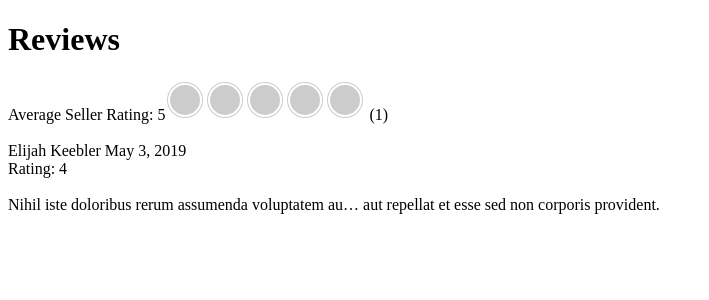
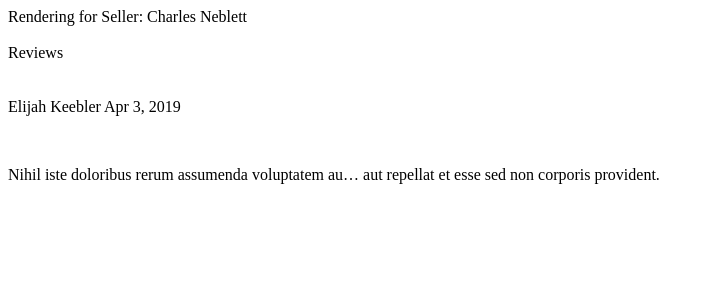
Before and after one commit to mock-etsy/cnebs-reviews, a React app: page / in a window 1280 px wide. Shown: the top 300 px of the page, without its empty margins (0-709 px from the left). Built offline with nearby package versions, Linux system fonts and the light colour scheme; no server answers; the HTML template or start-up script is replaced by a standard one.

Commit message:
Implemented style with react-bootstrap

```diff
--- a/client/src/app.jsx
+++ b/client/src/app.jsx
@@ -13,6 +13,7 @@ class App extends React.Component {
     this.state = {
       currentSeller        : 'Charles Neblett',
       currentAverageRating : 5,
+      sellerIds            : [],
       currentReviews       : [
                                 {
                                   name   : "Elijah Keebler",
@@ -21,7 +22,6 @@ class App extends React.Component {
                                   review : "Nihil iste doloribus rerum assumenda voluptatem au… aut repellat et esse sed non corporis provident."
                                 }
                              ],
-      sellerIds            : [],
     };
 
     // binds:
@@ -57,7 +57,7 @@ class App extends React.Component {
           currentReviews       : reviews
         })
       })
-      .catch( err => console.log(`Error retrieving seller info for id ${id}:\n${err}`));
+      .catch( err => console.log(`Error retrieving seller info for id ${id}:\n${err}`) );
   }
 
   // Update state of current reviews on refresh
@@ -78,18 +78,28 @@ class App extends React.Component {
     return (
     <Container>
       <Row>
-        <h1>Reviews</h1>
+        <Col md={{offset: 5}}>
+          Rendering for Seller: {this.state.currentSeller}
+        </Col>
       </Row>
-      <Row>
+      <br />
+      <Row noGutters={true}>
+        <Col md={{span: 1}}>
+          <span className='reviewsHeader'>Reviews </span>
+        </Col>
+        <Col>
           <Average
             averageRating={this.state.currentAverageRating}
             totalReviews={this.state.currentReviews.length}
           />
+        </Col>
       </Row>
       <Row>
+        <Col>
           <ReviewList
             currentReviews={this.state.currentReviews}
           />
+        </Col>
       </Row>
     </Container>
     );
--- a/client/src/components/average-rating.jsx
+++ b/client/src/components/average-rating.jsx
@@ -1,20 +1,18 @@
-import React from "react";
+import React      from "react";
 import Rating     from 'react-rating';
+import Container  from 'react-bootstrap/Container'
 
 const Average = (props) => {
-
   return (
-
-    <div>
-      <span>Average Seller Rating: {props.averageRating}</span>
-
+    <Container>
       <Rating
-      readonly
-      />
-
-      <span> ({props.totalReviews})</span>
-    </div>
-
+            className='stars'
+            readonly
+            fullSymbol='fa fa-star fa-1.5x'
+            emptySymbol='fa fa-star-o fa-1.5x'
+            initialRating={props.averageRating}
+          />
+    </Container>
   )
 }
 
--- a/client/src/components/review.jsx
+++ b/client/src/components/review.jsx
@@ -1,8 +1,7 @@
-import React from "react";
+import React         from "react";
 import reviewBuilder from "../utilities/reviewBuilder.jsx"
 
 const Review = (props) => {
-
   return (
     <div>
       <br />
@@ -10,7 +9,6 @@ const Review = (props) => {
       <br />
     </div>
   )
-
 }
 
 export default Review;
--- a/client/src/utilities/dateConverter.jsx
+++ b/client/src/utilities/dateConverter.jsx
@@ -14,7 +14,7 @@ const dateConverter = (data) => {
 
   let ymdArr  = data.slice(0, 10).split('-')   // ['2018', '07', '26']
 
-  const month = months[Number(ymdArr[1])]; // Jul
+  const month = months[Number(ymdArr[1])-1]; // Jul
   const day   = Number(ymdArr[2]);         // 26
   const year  = Number(ymdArr[0]);         // 2018
 
--- a/client/src/utilities/reviewBuilder.jsx
+++ b/client/src/utilities/reviewBuilder.jsx
@@ -1,24 +1,28 @@
-import React from "react";
+import React         from "react";
+import Rating        from "react-rating";
 import dateConverter from "./dateConverter.jsx"
 
 const reviewBuilder = (data) => {
-
-  console.log('test all data: \n', data.name);
-
   return (
     <div>
-      <span classname='reviewDate'>
-        {data.name} {dateConverter(data.date)}
+      <span className='reviewName'>
+        {data.name}
       </span>
-      <br />
-      <span classname='reviewRating'>
-        Rating: {data.rating}
+      <span className='reviewDate'>
+        {`  ${dateConverter(data.date)}`}
       </span>
-      <br />
-      <br />
-      <span classname='reviewText'>
+      <p className='reviewRating'>
+      <Rating
+            className='stars'
+            readonly
+            fullSymbol='fa fa-star fa-1x'
+            emptySymbol='fa fa-star-o fa-1x'
+            initialRating={data.rating}
+      />
+      </p>
+      <p className='reviewText'>
         {data.review}
-      </span>
+      </p>
     </div>
   );
 }
```
Also changed, not shown: 4 other files (tests, documents, lock files or other folders). Lines whose indentation alone changed are shown as unchanged.
